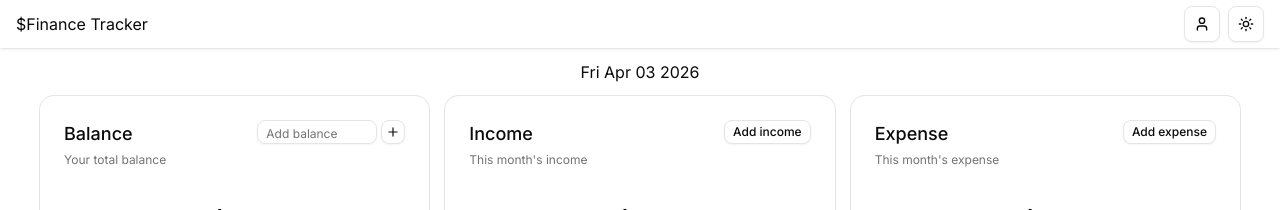
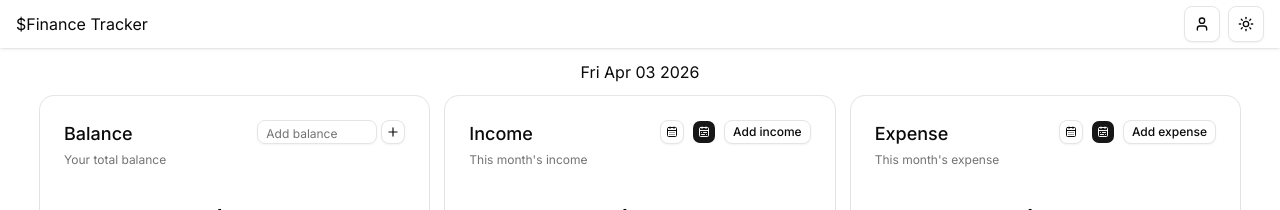
Before and after one commit to darshan03s/finance_tracker, a Next.js app: page / in a window 1280 px wide. Shown: the top 210 px of the page. Built offline with nearby package versions, Linux system fonts and the light colour scheme.

Commit message:
feat: add day/month filter to income and expense cards with helper functions

```diff
--- a/components/balance-income-expense/expense-card.tsx
+++ b/components/balance-income-expense/expense-card.tsx
@@ -9,9 +9,18 @@ import {
 } from '@/components/ui/card';
 import { Button } from '../ui/button';
 import AddExpenseDialog from './add-expense-dialog';
+import { HoverTooltip } from '../wrappers';
+import { CalendarDays, CalendarRange } from 'lucide-react';
 
-const ExpenseCard = ({ expense }: { expense: number }) => {
+const ExpenseCard = ({
+  expenseThisMonth,
+  expenseToday
+}: {
+  expenseThisMonth: number;
+  expenseToday: number;
+}) => {
   const [open, setOpen] = useState(false);
+  const [filter, setFilter] = useState<'month' | 'day'>('month');
 
   return (
     <>
@@ -20,7 +29,25 @@ const ExpenseCard = ({ expense }: { expense: number }) => {
           <CardTitle className="text-md sm:text-lg">Expense</CardTitle>
           <CardDescription className="text-xs sm:text-md">This {"month's"} expense</CardDescription>
           <CardAction>
-            <div>
+            <div className="flex items-center gap-2">
+              <HoverTooltip message="Today's expense">
+                <Button
+                  size={'icon-xs'}
+                  onClick={() => setFilter('day')}
+                  variant={filter === 'day' ? 'default' : 'outline'}
+                >
+                  <CalendarDays />
+                </Button>
+              </HoverTooltip>
+              <HoverTooltip message="This month's expense">
+                <Button
+                  size={'icon-xs'}
+                  onClick={() => setFilter('month')}
+                  variant={filter === 'month' ? 'default' : 'outline'}
+                >
+                  <CalendarRange />
+                </Button>
+              </HoverTooltip>
               <Button
                 size={'xs'}
                 className="text-xs"
@@ -33,7 +60,7 @@ const ExpenseCard = ({ expense }: { expense: number }) => {
           </CardAction>
         </CardHeader>
         <CardContent className="flex items-center justify-center text-3xl sm:text-4xl lg:text-5xl h-full w-full">
-          <p>${expense}</p>
+          <p>${filter === 'month' ? expenseThisMonth : expenseToday}</p>
         </CardContent>
       </Card>
       <AddExpenseDialog open={open} setOpen={setOpen} />
--- a/components/balance-income-expense/income-card.tsx
+++ b/components/balance-income-expense/income-card.tsx
@@ -9,9 +9,18 @@ import {
 } from '@/components/ui/card';
 import { Button } from '../ui/button';
 import AddIncomeDialog from './add-income-dialog';
+import { CalendarDays, CalendarRange } from 'lucide-react';
+import { HoverTooltip } from '../wrappers';
 
-const IncomeCard = ({ income }: { income: number }) => {
+const IncomeCard = ({
+  incomeThisMonth,
+  incomeToday
+}: {
+  incomeThisMonth: number;
+  incomeToday: number;
+}) => {
   const [open, setOpen] = useState(false);
+  const [filter, setFilter] = useState<'month' | 'day'>('month');
 
   return (
     <>
@@ -20,7 +29,25 @@ const IncomeCard = ({ income }: { income: number }) => {
           <CardTitle className="text-md sm:text-lg">Income</CardTitle>
           <CardDescription className="text-xs sm:text-md">This {"month's"} income</CardDescription>
           <CardAction>
-            <div>
+            <div className="flex items-center gap-2">
+              <HoverTooltip message="Today's income">
+                <Button
+                  size={'icon-xs'}
+                  onClick={() => setFilter('day')}
+                  variant={filter === 'day' ? 'default' : 'outline'}
+                >
+                  <CalendarDays />
+                </Button>
+              </HoverTooltip>
+              <HoverTooltip message="This month's income">
+                <Button
+                  size={'icon-xs'}
+                  onClick={() => setFilter('month')}
+                  variant={filter === 'month' ? 'default' : 'outline'}
+                >
+                  <CalendarRange />
+                </Button>
+              </HoverTooltip>
               <Button
                 size={'xs'}
                 className="text-xs"
@@ -33,7 +60,7 @@ const IncomeCard = ({ income }: { income: number }) => {
           </CardAction>
         </CardHeader>
         <CardContent className="flex items-center justify-center text-3xl sm:text-4xl lg:text-5xl h-full w-full">
-          <p>${income}</p>
+          <p>${filter === 'month' ? incomeThisMonth : incomeToday}</p>
         </CardContent>
       </Card>
       <AddIncomeDialog open={open} setOpen={setOpen} />
--- a/components/main.tsx
+++ b/components/main.tsx
@@ -12,7 +12,9 @@ import {
   getMonthlyCategoryBreakdown,
   getMonthlyExpenseComparison,
   getMonthlyIncomeExpenseTrend,
-  getMonthlyTotals
+  getMonthlyTotals,
+  getTodaysExpense,
+  getTodaysIncome
 } from '@/lib/finance-utils';
 import IncomeCard from './balance-income-expense/income-card';
 import ExpenseCard from './balance-income-expense/expense-card';
@@ -42,6 +44,8 @@ const Main = () => {
 
   const transactions = useFinanceStore((s) => s.transactions);
   const monthlyTotals = getMonthlyTotals(transactions);
+  const todaysIncome = getTodaysIncome(transactions);
+  const todaysExpense = getTodaysExpense(transactions);
   const chartData = getMonthlyIncomeExpenseTrend(transactions);
   const expenseCategories = useFinanceStore((s) => s.categories.expense);
   const incomeCategories = useFinanceStore((s) => s.categories.income);
@@ -57,9 +61,9 @@ const Main = () => {
       <div className="space-y-4">
         <div className="balance-income-expense grid grid-cols-1 sm:grid-cols-2 lg:grid-cols-3 gap-4 px-10">
           <BalanceCard />
-          <IncomeCard income={monthlyTotals.income} />
+          <IncomeCard incomeThisMonth={monthlyTotals.income} incomeToday={todaysIncome} />
           <div className="sm:col-span-2 lg:col-span-1">
-            <ExpenseCard expense={monthlyTotals.expense} />
+            <ExpenseCard expenseThisMonth={monthlyTotals.expense} expenseToday={todaysExpense} />
           </div>
         </div>
 
--- a/lib/finance-utils.ts
+++ b/lib/finance-utils.ts
@@ -1,4 +1,36 @@
 import { MonthlyTotals, Transaction } from '@/types';
+
+export function getTodaysIncome(transactions: Transaction[], referenceDate: Date = new Date()) {
+  const today = referenceDate.getDate();
+
+  let income = 0;
+
+  for (const txn of transactions) {
+    if (txn.type === 'balance' || txn.type === 'expense') continue;
+    const d = new Date(txn.date);
+    if (d.getDate() === today) {
+      income += txn.amount;
+    }
+  }
+
+  return income;
+}
+
+export function getTodaysExpense(transactions: Transaction[], referenceDate: Date = new Date()) {
+  const today = referenceDate.getDate();
+
+  let expense = 0;
+
+  for (const txn of transactions) {
+    if (txn.type === 'balance' || txn.type === 'income') continue;
+    const d = new Date(txn.date);
+    if (d.getDate() === today) {
+      expense += txn.amount;
+    }
+  }
+
+  return expense;
+}
 
 export function getMonthlyTotals(
   transactions: Transaction[],
```
